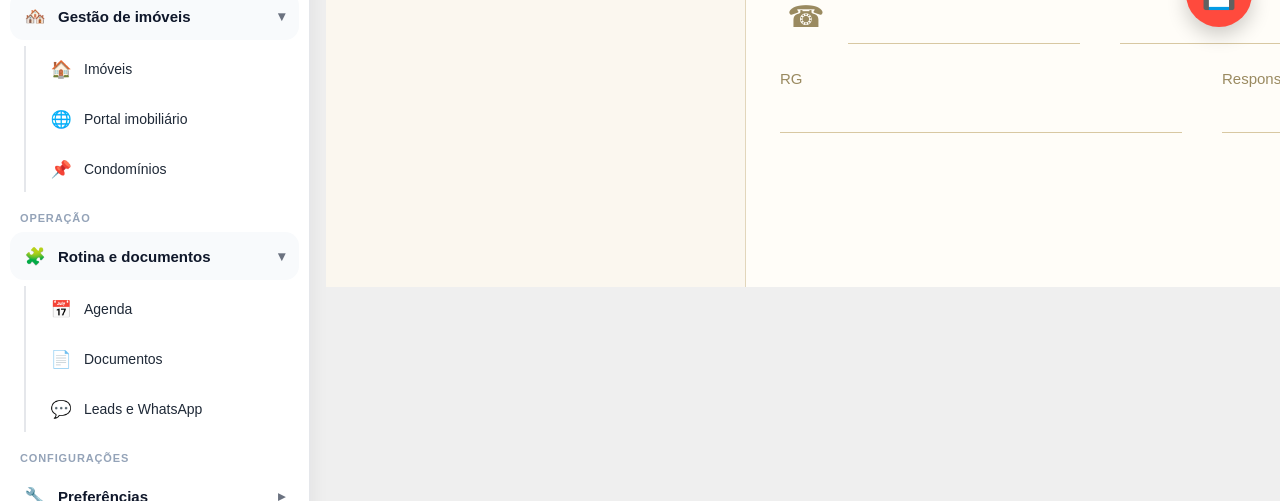
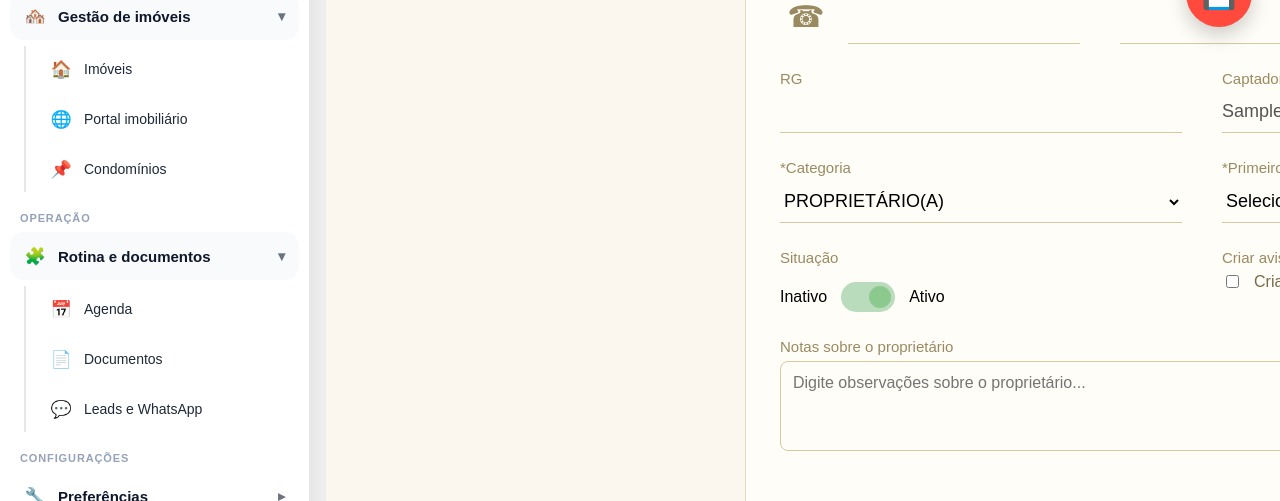
Before and after one commit to tamirespessoa/jb-pessoa-imoveis, a React app in the folder frontend/: page /proprietarios in a window 1280 px wide. Shown: the part 749-1250 px from the top of the page. Built offline with nearby package versions, Linux system fonts and the light colour scheme; no server answers; sample sign-in values are in the browser's storage; the HTML template or start-up script is replaced by a standard one.

Commit message:
🔥 atualização CRM estilo Univem + captador + melhorias

```diff
--- a/frontend/src/pages/Owners.jsx
+++ b/frontend/src/pages/Owners.jsx
@@ -24,7 +24,12 @@ function Owners() {
     commercialPhone: "",
     residentialPhone: "",
     contactPhone: "",
-    whatsapp: false
+    whatsapp: false,
+    category: "PROPRIETARIO",
+    firstContact: "",
+    isActive: true,
+    notes: "",
+    createReminder: false
   });
 
   function parseWhatsapp(value) {
@@ -101,7 +106,9 @@ function Owners() {
     return owners.filter((owner) =>
       `${owner.fullName || ""} ${owner.cpf || ""} ${owner.email || ""} ${
         owner.phone || ""
-      } ${owner.assignedTo?.name || ""}`
+      } ${owner.createdBy?.name || ""} ${owner.category || ""} ${
+        owner.firstContact || ""
+      }`
         .toLowerCase()
         .includes(search.toLowerCase())
     );
@@ -122,7 +129,18 @@ function Owners() {
       commercialPhone: owner.commercialPhone || "",
       residentialPhone: owner.residentialPhone || "",
       contactPhone: owner.contactPhone || "",
-      whatsapp: parseWhatsapp(owner.whatsapp)
+      whatsapp: parseWhatsapp(owner.whatsapp),
+      category: owner.category || "PROPRIETARIO",
+      firstContact: owner.firstContact || "",
+      isActive:
+        owner.isActive !== undefined && owner.isActive !== null
+          ? Boolean(owner.isActive)
+          : true,
+      notes: owner.notes || "",
+      createReminder:
+        owner.createReminder !== undefined && owner.createReminder !== null
+          ? Boolean(owner.createReminder)
+          : false
     });
   }
 
@@ -142,7 +160,12 @@ function Owners() {
       commercialPhone: "",
       residentialPhone: "",
       contactPhone: "",
-      whatsapp: false
+      whatsapp: false,
+      category: "PROPRIETARIO",
+      firstContact: "",
+      isActive: true,
+      notes: "",
+      createReminder: false
     });
   }
 
@@ -175,17 +198,22 @@ function Owners() {
         commercialPhone: normalizeString(form.commercialPhone),
         residentialPhone: normalizeString(form.residentialPhone),
         contactPhone: normalizeString(form.contactPhone),
-        whatsapp: Boolean(form.whatsapp)
+        whatsapp: Boolean(form.whatsapp),
+        category: normalizeString(form.category),
+        firstContact: normalizeString(form.firstContact),
+        isActive: Boolean(form.isActive),
+        notes: normalizeString(form.notes),
+        createReminder: Boolean(form.createReminder)
       };
 
       if (editingId) {
         const response = await api.put(`/persons/${editingId}`, payload);
         alert("Proprietário atualizado com sucesso.");
-        await loadOwners(response.data?.id || editingId);
+        await loadOwners(response.data?.person?.id || response.data?.id || editingId);
       } else {
         const response = await api.post("/persons", payload);
         alert("Proprietário cadastrado com sucesso.");
-        await loadOwners(response.data?.id || null);
+        await loadOwners(response.data?.person?.id || response.data?.id || null);
       }
     } catch (error) {
       console.error(
@@ -276,8 +304,17 @@ function Owners() {
           <p><strong>WhatsApp:</strong> ${
             parseWhatsapp(selectedOwner.whatsapp) ? "Sim" : "Não"
           }</p>
-          <p><strong>Responsável:</strong> ${
-            selectedOwner.assignedTo?.name || "-"
+          <p><strong>Categoria:</strong> ${selectedOwner.category || "-"}</p>
+          <p><strong>Primeiro contato:</strong> ${selectedOwner.firstContact || "-"}</p>
+          <p><strong>Situação:</strong> ${
+            selectedOwner.isActive ? "Ativo" : "Inativo"
+          }</p>
+          <p><strong>Notas:</strong> ${selectedOwner.notes || "-"}</p>
+          <p><strong>Criar aviso:</strong> ${
+            selectedOwner.createReminder ? "Sim" : "Não"
+          }</p>
+          <p><strong>Captador:</strong> ${
+            selectedOwner.createdBy?.name || selectedOwner.createdBy?.email || "-"
           }</p>
         </body>
       </html>
@@ -300,7 +337,10 @@ Código: ${selectedOwner.id}
 CPF: ${selectedOwner.cpf || "-"}
 Telefone: ${selectedOwner.phone || "-"}
 E-mail: ${selectedOwner.email || "-"}
-Responsável: ${selectedOwner.assignedTo?.name || "-"}
+Categoria: ${selectedOwner.category || "-"}
+Primeiro contato: ${selectedOwner.firstContact || "-"}
+Situação: ${selectedOwner.isActive ? "Ativo" : "Inativo"}
+Captador: ${selectedOwner.createdBy?.name || selectedOwner.createdBy?.email || "-"}
     `.trim();
 
     try {
@@ -424,7 +464,7 @@ Responsável: ${selectedOwner.assignedTo?.name || "-"}
 
           <input
             style={styles.searchInput}
-            placeholder="Buscar proprietário por nome, CPF, e-mail ou responsável"
+            placeholder="Buscar proprietário por nome, CPF, e-mail ou captador"
             value={search}
             onChange={(e) => setSearch(e.target.value)}
           />
@@ -456,9 +496,14 @@ Responsável: ${selectedOwner.assignedTo?.name || "-"}
                   <strong>{owner.fullName}</strong>
                   <div style={styles.listMeta}>CPF: {owner.cpf || "-"}</div>
                   <div style={styles.listMeta}>{owner.phone || "-"}</div>
-                  {owner.assignedTo?.name && (
+                  {owner.category && (
                     <div style={styles.responsibleText}>
-                      Responsável: {owner.assignedTo.name}
+                      Categoria: {owner.category}
+                    </div>
+                  )}
+                  {(owner.createdBy?.name || owner.createdBy?.email) && (
+                    <div style={styles.responsibleText}>
+                      Captador: {owner.createdBy?.name || owner.createdBy?.email}
                     </div>
                   )}
                 </button>
@@ -601,14 +646,128 @@ Responsável: ${selectedOwner.assignedTo?.name || "-"}
               </div>
 
               <div style={styles.fieldContent}>
-                <label style={styles.label}>Responsável</label>
+                <label style={styles.label}>Captador</label>
                 <input
                   style={styles.lineInput}
                   value={
-                    selectedOwner?.assignedTo?.name ||
-                    (user.role === "CORRETOR" ? user.name || "" : "")
+                    selectedOwner?.createdBy?.name ||
+                    selectedOwner?.createdBy?.email ||
+                    selectedOwner?.captorName ||
+                    user.name ||
+                    user.fullName ||
+                    user.email ||
+                    "Captador não informado"
                   }
                   disabled
+                />
+              </div>
+            </div>
+
+            <div style={styles.rowDouble}>
+              <div style={styles.fieldContent}>
+                <label style={styles.label}>*Categoria</label>
+                <select
+                  name="category"
+                  value={form.category}
+                  onChange={handleChange}
+                  style={styles.lineSelect}
+                >
+                  <option value="PROPRIETARIO">PROPRIETÁRIO(A)</option>
+                  <option value="INTERESSADO">INTERESSADO(A)</option>
+                  <option value="PROSPECCAO">PROSPECÇÃO</option>
+                </select>
+              </div>
+
+              <div style={styles.fieldContent}>
+                <label style={styles.label}>*Primeiro Contato (Mídia)</label>
+                <select
+                  name="firstContact"
+                  value={form.firstContact}
+                  onChange={handleChange}
+                  style={styles.lineSelect}
+                >
+                  <option value="">Selecione...</option>
+                  <option value="WHATSAPP">WhatsApp</option>
+                  <option value="LIGACAO">Ligação</option>
+                  <option value="SITE">Site</option>
+                  <option value="INSTAGRAM">Instagram</option>
+                  <option value="FACEBOOK">Facebook</option>
+                  <option value="INDICACAO">Indicação</option>
+                  <option value="PORTAL">Portal</option>
+                  <option value="OUTRO">Outro</option>
+                </select>
+              </div>
+            </div>
+
+            <div style={styles.rowDouble}>
+              <div style={styles.fieldContent}>
+                <label style={styles.label}>Situação</label>
+                <div style={styles.statusRow}>
+                  <span style={styles.statusTextLeft}>Inativo</span>
+
+                  <button
+                    type="button"
+                    onClick={() =>
+                      setForm((prev) => ({
+                        ...prev,
+                        isActive: !prev.isActive
+                      }))
+                    }
+                    style={{
+                      width: "54px",
+                      height: "30px",
+                      borderRadius: "30px",
+                      border: "none",
+                      backgroundColor: form.isActive ? "#b9dcbc" : "#d9d9d9",
+                      position: "relative",
+                      cursor: "pointer"
+                    }}
+                  >
+                    <span
+                      style={{
+                        position: "absolute",
+                        top: "4px",
+                        left: form.isActive ? "28px" : "4px",
+                        width: "22px",
+                        height: "22px",
+                        borderRadius: "50%",
+                        backgroundColor: form.isActive ? "#8cc98f" : "#ffffff",
+                        transition: "0.2s"
+                      }}
+                    />
+                  </button>
+
+                  <span style={styles.statusTextRight}>Ativo</span>
+                </div>
+              </div>
+
+              <div style={styles.fieldContent}>
+                <label style={styles.label}>
+                  Criar aviso na agenda para retorno
+                </label>
+                <div style={styles.checkboxWrap}>
+                  <input
+                    type="checkbox"
+                    name="createReminder"
+                    checked={form.createReminder}
+                    onChange={handleChange}
+                  />
+                  <span style={styles.checkboxLabel}>
+                    Criar retorno automático
+                  </span>
+                </div>
+              </div>
+            </div>
+
+            <div style={styles.rowSingle}>
+              <div style={styles.fieldContent}>
+                <label style={styles.label}>Notas sobre o proprietário</label>
+                <textarea
+                  name="notes"
+                  value={form.notes}
+                  onChange={handleChange}
+                  style={styles.textarea}
+                  placeholder="Digite observações sobre o proprietário..."
                 />
               </div>
             </div>
@@ -854,6 +1013,26 @@ const styles = {
     outline: "none",
     backgroundColor: "transparent"
   },
+  lineSelect: {
+    border: "none",
+    borderBottom: "1px solid #d8c8a2",
+    padding: "8px 0 10px 0",
+    fontSize: "18px",
+    outline: "none",
+    backgroundColor: "transparent"
+  },
+  textarea: {
+    width: "100%",
+    minHeight: "90px",
+    border: "1px solid #d8c8a2",
+    borderRadius: "8px",
+    padding: "12px",
+    fontSize: "16px",
+    outline: "none",
+    backgroundColor: "#fffdf8",
+    resize: "vertical",
+    boxSizing: "border-box"
+  },
   checkboxWrap: {
     display: "flex",
     alignItems: "center",
@@ -863,6 +1042,20 @@ const styles = {
   checkboxLabel: {
     color: "#7a6a47",
     fontSize: "16px"
+  },
+  statusRow: {
+    display: "flex",
+    alignItems: "center",
+    gap: "14px",
+    paddingTop: "10px"
+  },
+  statusTextLeft: {
+    fontSize: "16px",
+    color: "#000"
+  },
+  statusTextRight: {
+    fontSize: "16px",
+    color: "#000"
   },
   actionRow: {
     display: "flex",
```
Also changed, not shown: frontend/src/pages/Clients.jsx (+4 -4 lines).
